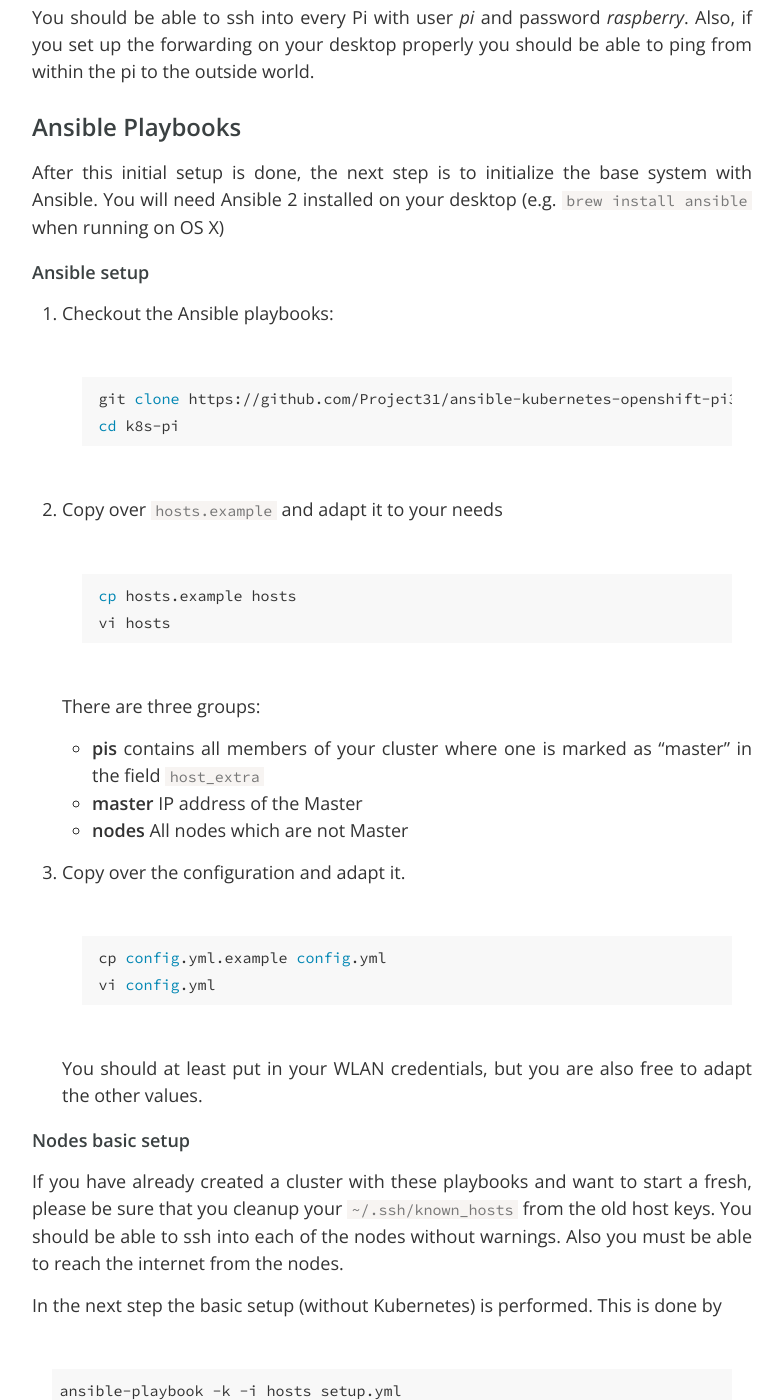
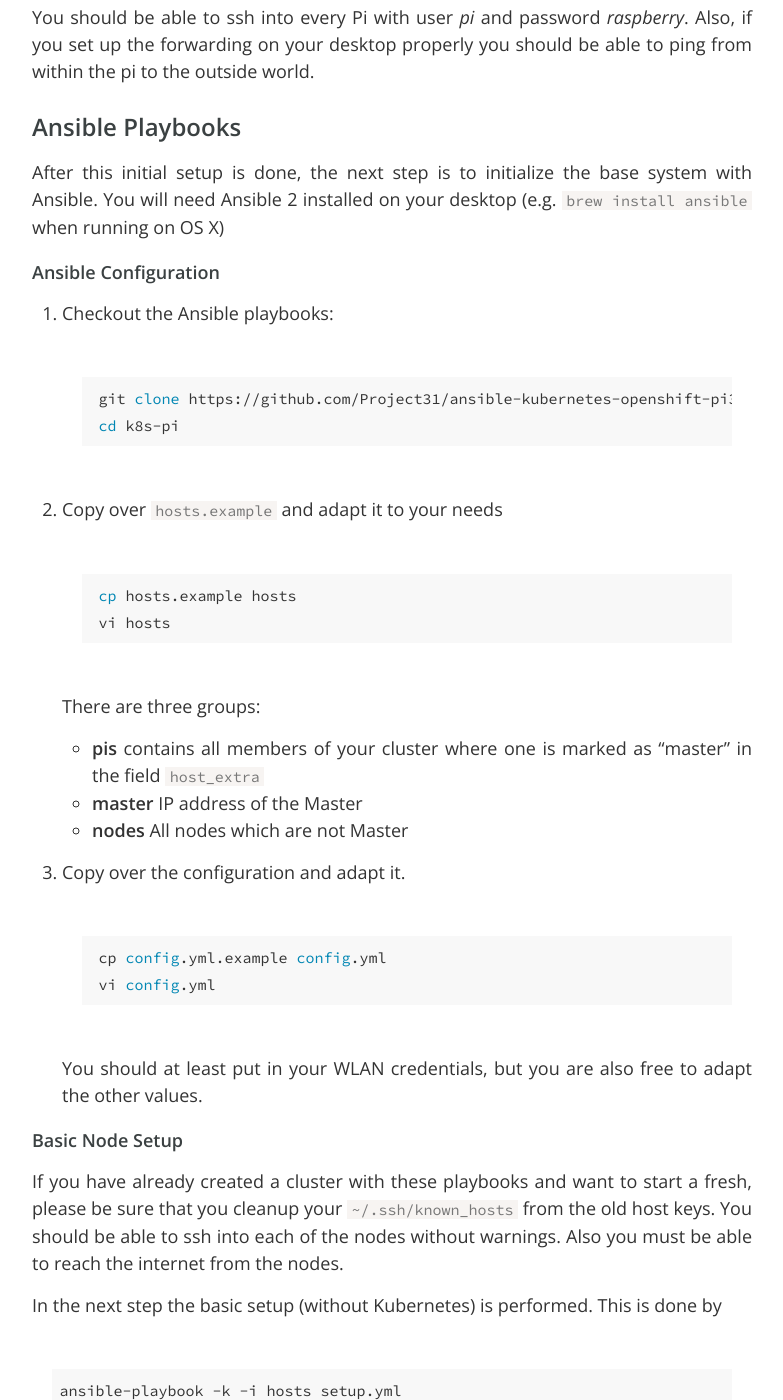
Before and after one commit to rhuss/rhuss.github.io, a Jekyll site: the page built from _posts/2016-04-27-kubernetes-on-raspberry-pi3.md, in a window 1280 px wide and 1400 px high, scrolled down 4516 px. Shown: the whole window, without its empty margins (248-1031 px from the left). Built offline with Jekyll 4.4.1, drawn with Linux system fonts in a browser that asks for light colours; nearby versions of some CDN libraries; comment, search, counter and statistics services are not loaded; some of the changed text lies outside the part shown.

Commit message:
Tuned title

```diff
--- a/_posts/2016-04-27-kubernetes-on-raspberry-pi3.md
+++ b/_posts/2016-04-27-kubernetes-on-raspberry-pi3.md
@@ -105,7 +105,7 @@ You should be able to ssh into every Pi with user *pi* and password *raspberry*.
 After this initial setup is done, the next step is to initialize the base system with Ansible. You will need Ansible 2 installed on your desktop (e.g. `brew install ansible` when running on OS X)
 
 
-### Ansible setup
+### Ansible Configuration
 
 1. Checkout the Ansible playbooks:
 
@@ -131,7 +131,7 @@ After this initial setup is done, the next step is to initialize the base system
    You should at least put in your WLAN credentials, but you are also free to adapt the other values.
 
 
-### Nodes basic setup
+### Basic Node Setup
 
 If you have already created a cluster with these playbooks and want to start a fresh, please be sure that you cleanup your `~/.ssh/known_hosts` from the old host keys. You should be able to ssh into each of the nodes without warnings. Also you must be able to reach the internet from the nodes.
 
@@ -156,7 +156,7 @@ With this basic setup you have already a working Docker environment.
 
 **Now its time to reboot the whole cluster since some required boot params has been added. Plug the wire.**
 
-### Kubernetes setup
+### Kubernetes Setup
 
 The final step for a working Kubernetes cluster is to run
 
@@ -181,7 +181,7 @@ For service discovery via DNS you should finally install the SkyDNS addon, but o
 
     ansible-playbook -i hosts skydns.yml
 
-## Wrap up
+## Wrap Up
 
 This has become a rather long recipe. I re-did everything from scratch within 60 minutes, so this could be considered as a lower boundary (because I already did it several times :). The initial setup might be a bit flaky, but should be easy to fix. I'd love to hear your feedback on this, and maybe we get it more stable afterwards. Remember, that's my first Ansible playbook :)
 
```
